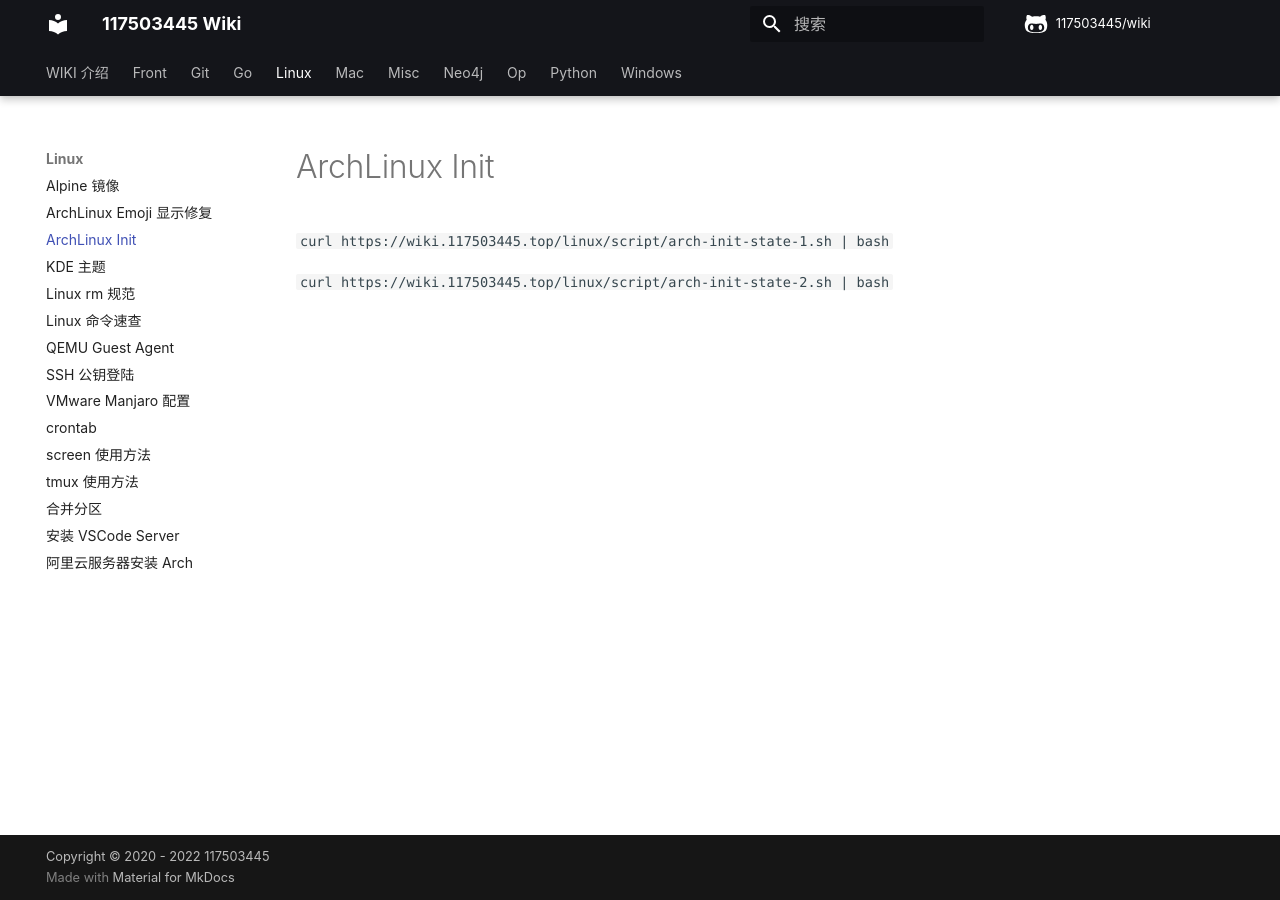
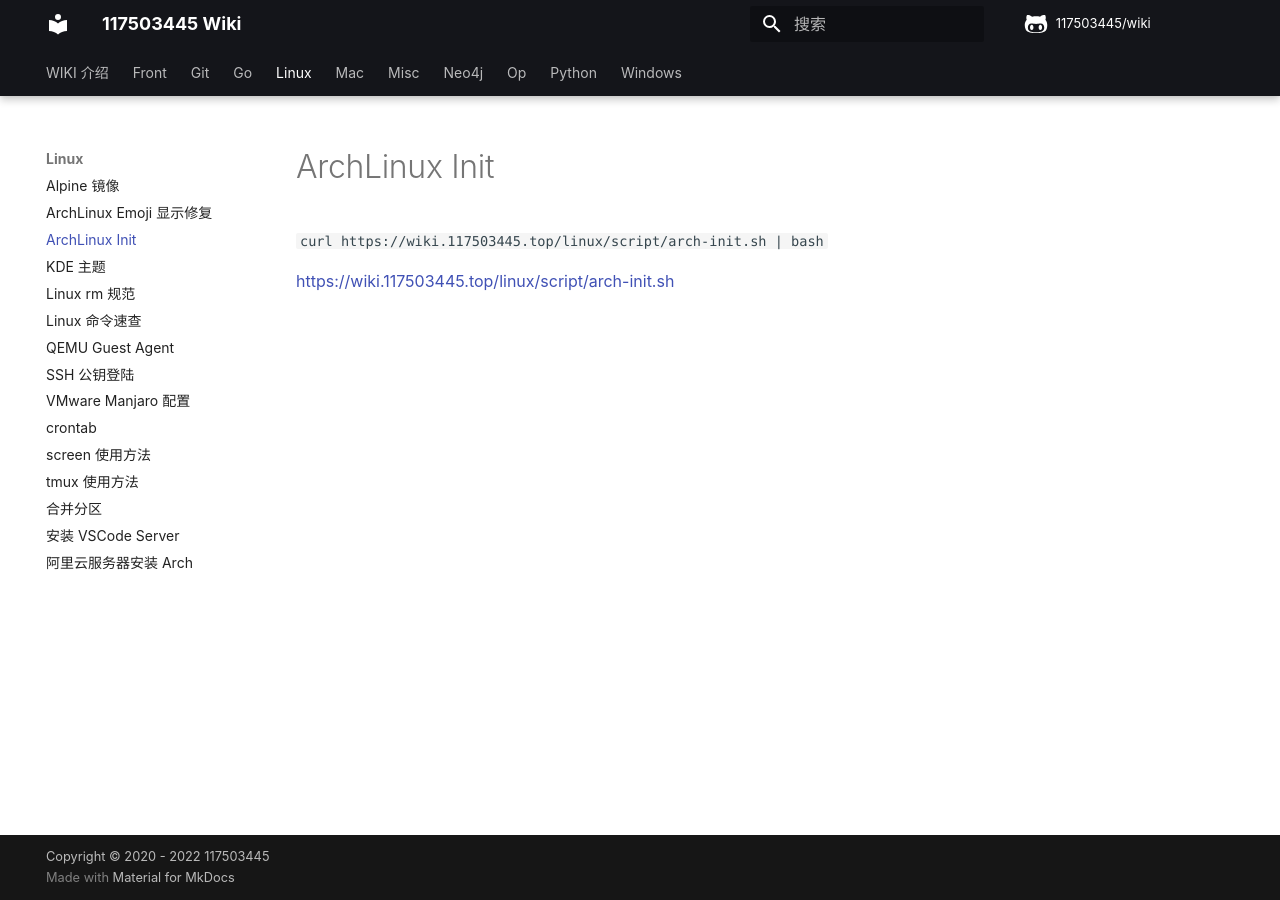
Before and after one commit to 117503445/wiki, an MkDocs documentation site: the page built from docs/linux/ArchLinux Init.md, in a window 1280 px wide. Built offline with MkDocs 1.6.1 and Material for MkDocs 9.7.7, drawn with Linux system fonts in a browser that asks for light colours; some web fonts are replaced; comment, search, counter and statistics services are not loaded.

Commit message:
arch-init
Signed-off-by: 117503445 <t117503445@gmail.com>

```diff
--- a/docs/linux/ArchLinux Init.md
+++ b/docs/linux/ArchLinux Init.md
@@ -1,5 +1,5 @@
 # ArchLinux Init
 
-`curl https://wiki.117503445.top/linux/script/arch-init-state-1.sh | bash`
+`curl https://wiki.117503445.top/linux/script/arch-init.sh | bash`
 
-`curl https://wiki.117503445.top/linux/script/arch-init-state-2.sh | bash`
+<https://wiki.117503445.top/linux/script/arch-init.sh>
```
Also changed, not shown: 3 other files.
